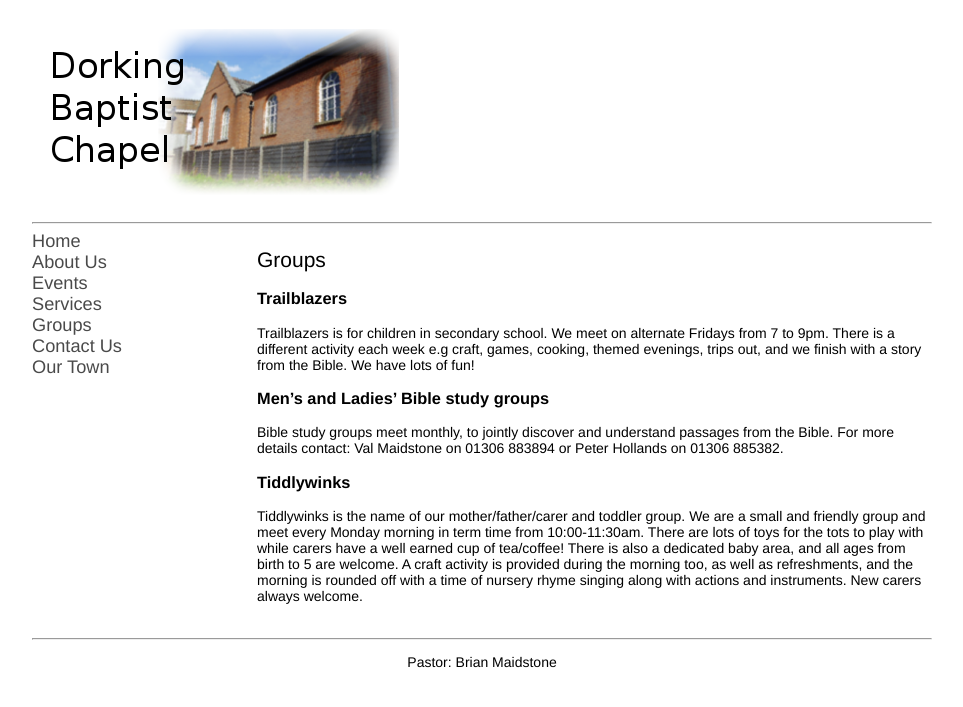
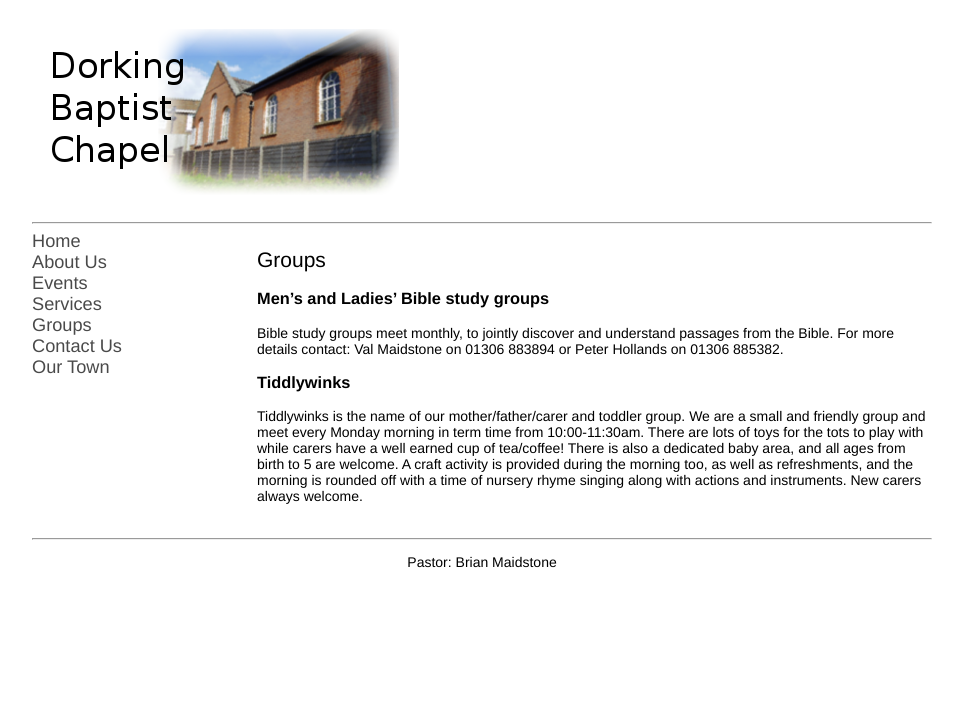
Before and after one commit to pandastreet/dorkingbaptistchapel.org.uk, a Jekyll site: the page built from groups.md, in a window 1280 px wide. Shown: the top 707 px of the page, without its empty margins (158-1121 px from the left). Built offline with Jekyll 4.4.1, drawn with Linux system fonts in a browser that asks for light colours; our own code applies the rules of GitHub Pages for plain Markdown files.

Commit message:
Update groups.md

```diff
--- a/groups.md
+++ b/groups.md
@@ -5,9 +5,7 @@ layout: default
 ## Groups
 
 
-### **Trailblazers**
 
-Trailblazers is for children in secondary school. We meet on alternate Fridays from 7 to 9pm. There is a different activity each week e.g craft, games, cooking, themed evenings, trips out, and we finish with a story from the Bible. We have lots of fun!
 
 ### **Men's and Ladies' Bible study groups**
 
```
